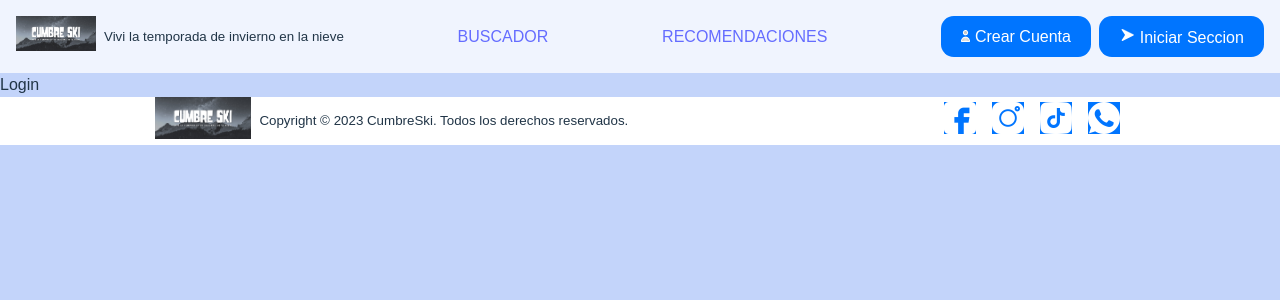
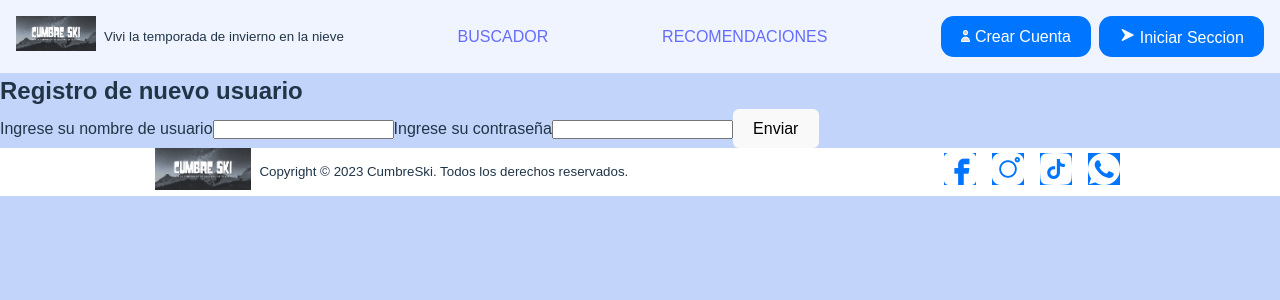
Before and after one commit to JuanTadini/ProyectoIntegrador1, a React (Vite) app: page /login in a window 1280 px wide. Shown: the top 300 px of the page. Built offline with nearby package versions, Linux system fonts and the light colour scheme; no server answers.

Commit message:
primer version de login

```diff
--- a/src/Components/Context/Context.jsx
+++ b/src/Components/Context/Context.jsx
@@ -17,6 +17,7 @@ const reducer = (state, action) => {
 }
 
 const initialState = {
+	user: {},
     products: [],
     product: {}
 }
--- /dev/null
+++ b/src/Components/LoginForm.jsx
@@ -0,0 +1,48 @@
+import React, { useState } from 'react'
+import { useProductStates } from "./Context/Context";
+
+const LoginForm = () => {
+
+    const {state} = useProductStates();
+
+    const [user, setUser] = useState({
+        name: '',
+        password: ''
+    })
+
+    const [form, setForm] = useState(false);
+    const [usernameError, setUsernameError] = useState(false);
+    const [passwordError, setPasswordError] = useState(false);
+
+    const onSubmitForm = (e) => {
+        e.preventDefault();
+        setForm(true);
+        if (user.name.length >= 3 && user.password.length >= 8) {
+            // hacer post con los datos ingresados y luego, segun la respuesta, hacer login o no
+            setUser(user);
+            setUsernameError(false);
+            setPasswordError(false);
+        } else if (user.name.length <= 2) {
+            setUsernameError(true);
+        } else if (user.password.length <= 7) {
+            setPasswordError(true);
+        }
+    }
+
+  return (
+    <div>
+        <form onSubmit={onSubmitForm}>
+            <label>Ingrese su nombre de usuario</label>
+            <input type="text" onChange={(event) => setUser({...user, name: event.target.value})} />
+            <label>Ingrese su contraseña</label>
+            <input type="password" onChange={(event) => setUser({...user, password: event.target.value})} />
+            <button type="submit">Enviar</button>
+            {form && usernameError && <h3 style={{color: 'red'}}>Por favor verifique su nombre de usuario</h3>}
+            {form && passwordError && <h3 style={{color: 'red'}}>Por favor verifique su contraseña</h3>}
+            {form && !usernameError && !passwordError && <h3 style={{color: 'green'}}>Login exitoso</h3>}
+        </form>
+    </div>
+  )
+}
+
+export default LoginForm
--- a/src/Routes/Gallery.module.css
+++ b/src/Routes/Gallery.module.css
@@ -29,22 +29,6 @@
     max-height: 100%;
 }
 
-.top-left {
-    background-color: #4870E9;
-}
-
-.top-right {
-    background-color: #2835A5;
-}
-
-.bottom-left {
-    background-color: #9AB9F6;
-}
-
-.bottom-right {
-    background-color: #253283;
-}
-
 @media (max-width: 800px) {
     .gallery {
         height: 50vw;
--- a/src/Routes/Login.jsx
+++ b/src/Routes/Login.jsx
@@ -1,8 +1,17 @@
-import React from 'react'
+import React, { useState } from 'react'
+import { useProductStates } from '../Components/Context/Context';
+import LoginForm from '../Components/LoginForm';
+
 
 const Login = () => {
+
+    const {state} = useProductStates();
+
   return (
-    <div>Login</div>
+    <div>
+        <h2>Registro de nuevo usuario</h2>
+        <LoginForm/>
+    </div>
   )
 }
 
```
Also changed, not shown: src/Routes/Gallery.jsx (+0 -27 lines).
